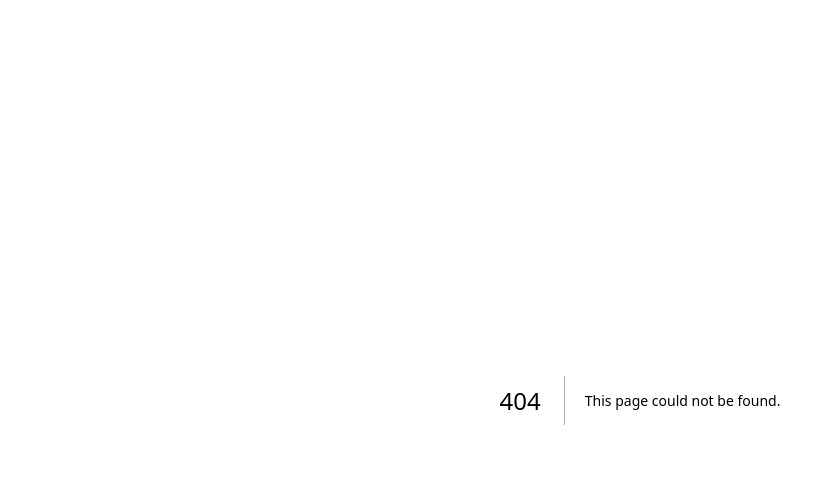
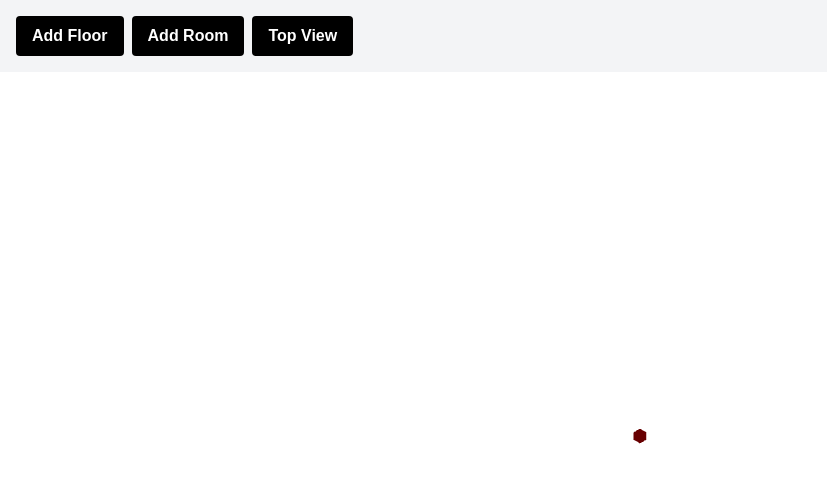
Before and after one commit to JessiP23/room-generation, a Next.js app: page /building-generator in a window 1280 px wide. Before the commit this address had no page. Shown: the top 482 px of the page, without its empty margins (0-827 px from the left). Built offline with nearby package versions, Linux system fonts and the light colour scheme.

Commit message:
menu issue

```diff
--- /dev/null
+++ b/app/building-generator/page.js
@@ -0,0 +1,123 @@
+'use client'
+
+import React, { useState } from 'react'
+import { Canvas } from '@react-three/fiber'
+import { OrbitControls, PerspectiveCamera } from '@react-three/drei'
+import { Box } from '@react-three/drei'
+
+
+function Room({ position, color }) {
+    return (
+      <Box position={position} args={[1, 1, 1]}>
+        <meshStandardMaterial color={color} />
+      </Box>
+    );
+  }
+
+  function Floor({ level, rooms }) {
+    return (
+      <group position={[0, level * 10, 0]}>
+        {rooms.map((room, index) => (
+          <Room key={index} position={room.position} color={room.color} />
+        ))}
+      </group>
+    );
+  }
+
+
+export default function BuildingCreator() {
+  const [floors, setFloors] = useState([
+    {
+      level: 0,
+      rooms: [
+        {
+          id: 1,
+          position: [0, 0, 0],
+          color: '#FF0000',
+        },
+      ],
+    },
+  ])
+  const [selectedRoom, setSelectedRoom] = useState({ floor: 0, index: 0 });
+  const [isTopView, setIsTopView] = useState(false);
+
+  const handleRoomMove = (floorLevel, roomIndex, newPosition) => {
+    const newFloors = [...floors];
+    newFloors[floorLevel].rooms[roomIndex].position = newPosition;
+    setFloors(newFloors);
+  };
+
+  const handleRoomSelect = (floorLevel, roomIndex) => {
+    setSelectedRoom({ floor: floorLevel, index: roomIndex });
+  };
+
+  const addFloor = () => {
+    setFloors(prevFloors => [
+      ...prevFloors,
+      {
+        level: prevFloors.length,
+        rooms: [
+          {
+            id: Date.now(),
+            position: [0, 0, 0],
+            color: '#FF0000',
+          },
+        ],
+      },
+    ]);
+  };
+
+  const addRoom = () => {
+    setFloors(prevFloors => {
+      const newFloors = [...prevFloors];
+      const currentFloor = newFloors[selectedRoom.floor];
+      const newRoom = {
+        id: Date.now(),
+        position: [
+          currentFloor.rooms[currentFloor.rooms.length - 1].position[0] + 15,
+          0,
+          0,
+        ],
+        color: '#00FF00',
+      };
+      currentFloor.rooms.push(newRoom);
+      return newFloors;
+    });
+  };
+
+  return (
+    <div className="flex flex-col h-screen">
+      <div className="p-4 bg-gray-100">
+        <div className="flex gap-2">
+          <button onClick={addFloor} className="bg-black hover:bg-gray-800 text-white font-bold py-2 px-4 rounded focus:outline-none focus:shadow-outline">
+            Add Floor
+          </button>
+          <button onClick={addRoom} className="bg-black hover:bg-gray-800 text-white font-bold py-2 px-4 rounded focus:outline-none focus:shadow-outline">
+            Add Room
+          </button>
+          <button onClick={() => setIsTopView(!isTopView)} className="bg-black hover:bg-gray-800 text-white font-bold py-2 px-4 rounded focus:outline-none focus:shadow-outline">
+            {isTopView ? 'Normal View' : 'Top View'}
+          </button>
+        </div>
+      </div>
+      <div className="flex-grow relative">
+        <Canvas shadows>
+          <PerspectiveCamera makeDefault position={isTopView ? [0, 100, 0] : [50, 50, 50]} rotation={isTopView ? [-Math.PI / 2, 0, 0] : [0, 0, 0]} />
+          <OrbitControls />
+          <ambientLight intensity={0.5} />
+          <pointLight position={[10, 10, 10]} castShadow />
+          {floors.map((floor) => (
+            <Floor
+              key={floor.level}
+              level={floor.level}
+              rooms={floor.rooms}
+              onRoomMove={handleRoomMove}
+              selectedRoom={selectedRoom}
+              onRoomSelect={handleRoomSelect}
+            />
+          ))}
+        </Canvas>
+      </div>
+    </div>
+  )
+}
--- /dev/null
+++ b/app/components/Menu.js
@@ -0,0 +1,67 @@
+'use client'
+
+import React, { useState } from 'react';
+import { Home, Building, Compass, Users } from 'lucide-react';
+
+const CircularMenu = () => {
+  const [isOpen, setIsOpen] = useState(false);
+
+  const toggleMenu = () => setIsOpen(!isOpen);
+
+  const menuItems = [
+    { icon: Home, label: 'Home' },
+    { icon: Building, label: 'Projects' },
+    { icon: Compass, label: 'Explore' },
+    { icon: Users, label: 'Team' },
+  ];
+
+  return (
+    <div className="fixed top-24 right-16 z-50">
+      <div className={`relative w-16 h-16 ${isOpen ? 'animate-menu-open' : ''}`}>
+        {/* Main menu button */}
+        <button
+          onClick={toggleMenu}
+          className="absolute inset-0 bg-gradient-to-br from-indigo-600 to-purple-600 rounded-full shadow-lg focus:outline-none transform transition-transform duration-300 ease-in-out hover:scale-110"
+        >
+          <div className="relative w-8 h-8 mx-auto">
+            <span className={`absolute h-1 w-8 bg-white rounded transform transition-transform duration-300 ${isOpen ? 'rotate-45 translate-y-3' : '-translate-y-3'}`}></span>
+            <span className={`absolute h-1 w-8 bg-white rounded transform transition-opacity duration-300 ${isOpen ? 'opacity-0' : 'opacity-100'}`}></span>
+            <span className={`absolute h-1 w-8 bg-white rounded transform transition-transform duration-300 ${isOpen ? '-rotate-45 -translate-y-3' : 'translate-y-3'}`}></span>
+          </div>
+        </button>
+
+        {/* Menu items */}
+        {menuItems.map((item, index) => (
+          <button
+            key={index}
+            className={`absolute w-12 h-12 rounded-full bg-white shadow-lg transform transition-all duration-300 ease-in-out ${
+              isOpen ? `translate-x-${-Math.cos(Math.PI * index / 2) * 100} translate-y-${-Math.sin(Math.PI * index / 2) * 100} scale-100 opacity-100` : 'scale-0 opacity-0'
+            }`}
+            style={{
+              transform: isOpen ? `translate(${-Math.cos(Math.PI * index / 2) * 100}px, ${-Math.sin(Math.PI * index / 2) * 100}px) scale(1)` : 'scale(0)',
+            }}
+          >
+            <item.icon className="w-6 h-6 mx-auto text-indigo-600" />
+          </button>
+        ))}
+      </div>
+
+      {/* 3D building backdrop */}
+      <div className={`absolute bottom-0 right-0 w-64 h-64 transition-all duration-300 ease-in-out ${isOpen ? 'opacity-20 scale-100' : 'opacity-0 scale-0'}`}>
+        <div className="relative w-full h-full animate-rotate-slow">
+          <div className="absolute left-1/2 top-1/2 w-32 h-64 bg-indigo-200 transform -translate-x-1/2 -translate-y-1/2 rotate-45 skew-y-12">
+            {[...Array(8)].map((_, i) => (
+              <div key={i} className="absolute w-full h-8" style={{top: `${i * 32}px`}}>
+                {[...Array(3)].map((_, j) => (
+                  <div key={j} className="absolute w-6 h-4 bg-indigo-400 animate-window-light" style={{left: `${j * 10 + 2}px`, top: '2px'}}></div>
+                ))}
+              </div>
+            ))}
+          </div>
+        </div>
+      </div>
+    </div>
+  );
+};
+
+export default CircularMenu;
--- a/app/globals.css
+++ b/app/globals.css
@@ -81,3 +81,27 @@ body {
 .animate-globe-continents-rotate { animation: globe-continents-rotate 40s linear infinite; }
 .animate-satellite-orbit { animation: satellite-orbit 10s linear infinite; }
 .animate-twinkle { animation: twinkle 4s ease-in-out infinite; }
+
+@keyframes menu-open {
+  0% { transform: rotate(0deg); }
+  100% { transform: rotate(360deg); }
+}
+
+@keyframes rotate-slow {
+  0% { transform: rotate(0deg); }
+  100% { transform: rotate(360deg); }
+}
+
+@keyframes window-light {
+  0%, 100% { opacity: 0.7; }
+  50% { opacity: 1; }
+}
+
+.animate-menu-open { animation: menu-open 0.5s ease-out; }
+.animate-rotate-slow { animation: rotate-slow 20s linear infinite; }
+.animate-window-light { animation: window-light 2s ease-in-out infinite; }
+
+.translate-x-100 { --tw-translate-x: 100px; }
+.translate-y-100 { --tw-translate-y: 100px; }
+.-translate-x-100 { --tw-translate-x: -100px; }
+.-translate-y-100 { --tw-translate-y: -100px; }
--- a/app/room-generation/page.js
+++ b/app/room-generation/page.js
@@ -5,6 +5,8 @@ import * as THREE from 'three'
 import { Canvas, useThree, useFrame } from '@react-three/fiber'
 import { OrbitControls, Text, PerspectiveCamera, PointerLockControls, useTexture, SpotLight, Sky, Environment } from '@react-three/drei'
 import { GLTFExporter } from 'three/examples/jsm/exporters/GLTFExporter'
+import ArchitectureMenu from '../components/Menu'
+import CircularMenu from '../components/Menu'
 
 
 // room
@@ -542,6 +544,7 @@ export default function CustomizableRoom() {
 
   return (
     <div className="flex flex-col h-screen">
+      <CircularMenu />
       <div className="p-4  bg-gradient-to-b from-purple-400 to-pink-300">
         <form onSubmit={handleSubmit} className="flex gap-2 mb-4">
           <input
```
